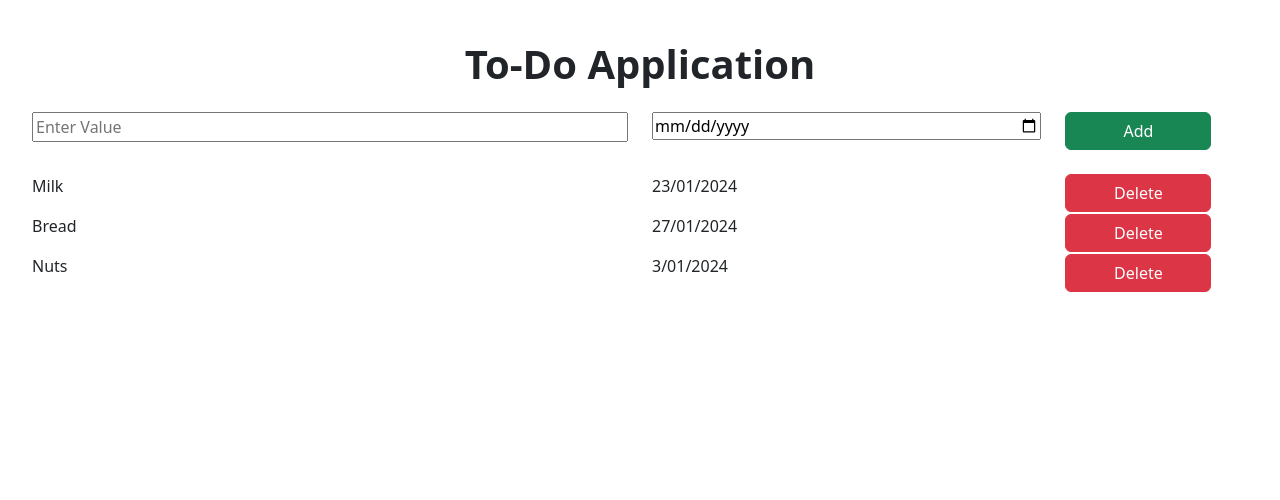
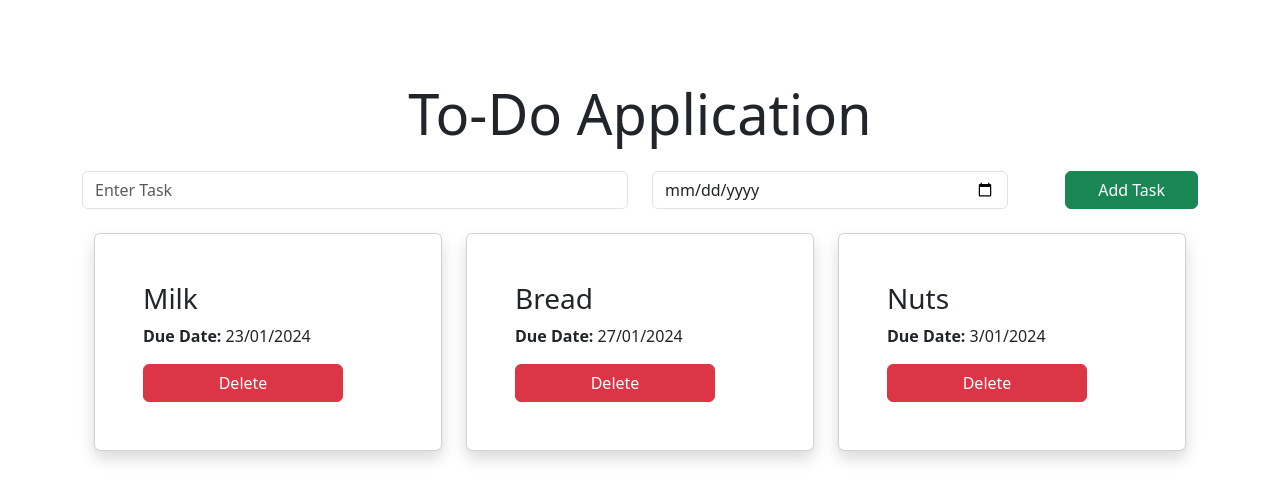
Before and after one commit to SagarSeladiya/Todo_App_React, a React (Vite) app: page / in a window 1280 px wide. Shown: the top 500 px of the page. Built offline with nearby package versions, Linux system fonts and the light colour scheme.

Commit message:
Add functionality and Delete Fucntionality DOne

```diff
--- a/src/App.jsx
+++ b/src/App.jsx
@@ -1,36 +1,45 @@
 import { useState } from "react";
-import reactLogo from "./assets/react.svg";
-import viteLogo from "/vite.svg";
 import "./App.css";
 import AppTitle from "./components/AppTitle";
 import AppInput from "./components/AppInput";
 import AppItems from "./components/AppItems";
+import WelcomeMessage from "./components/WelcomeMessage";
 
 function App() {
-  const [count, setCount] = useState(0);
-
-  let AllItems = [
+  const initialItems = [
     {
       name: "Milk",
       date: "23/01/2024",
     },
-
     {
       name: "Bread",
       date: "27/01/2024",
     },
-
     {
       name: "Nuts",
       date: "3/01/2024",
     },
   ];
+
+  const [allItems, setAllItems] = useState(initialItems);
+
+  const onHandAdd = (itemName, dueDate) => {
+    const newItems = [...allItems, { name: itemName, date: dueDate }];
+    setAllItems(newItems);
+  };
+
+  const onHandDelete = (itemName) => {
+    const updatedItems = allItems.filter((item) => item.name !== itemName);
+    setAllItems(updatedItems);
+  };
+
   return (
-    <>
+    <div className="container mt-5">
       <AppTitle />
-      <AppInput />
-      <AppItems AllItems={AllItems} />
-    </>
+      <AppInput onHandAdd={onHandAdd} />
+      {allItems.length === 0 && <WelcomeMessage />}
+      <AppItems AllItems={allItems} onHandDelete={onHandDelete} />
+    </div>
   );
 }
 
--- a/src/components/AppInput.jsx
+++ b/src/components/AppInput.jsx
@@ -1,20 +1,50 @@
-function AppInput() {
+import { useState } from "react";
 
+function AppInput({ onHandAdd }) {
+  const [itemName, setItemName] = useState("");
+  const [dueDate, setDueDate] = useState("");
+
+  const inputName = (event) => {
+    setItemName(event.target.value);
+  };
+
+  const inputDate = (event) => {
+    setDueDate(event.target.value);
+  };
+
+  const handelSubmit = () => {
+    onHandAdd(itemName, dueDate);
+    setItemName("");
+    setDueDate("");
+  };
 
   return (
-    <div className="pb-4">
-      <div className="row">
-        <div className="col-sm-6">
-          <input placeholder="Enter Value" type="text"></input>
-        </div>
-        <div className="col-sm-4">
-          <input placeholder="Enter Date" type="date"></input>
-        </div>
-        <div className="col-sm-2">
-          <button className="btn btn-success text-left">Add</button>
-        </div>
+    <div className="row mb-3">
+      <div className="col-md-6">
+        <input
+          placeholder="Enter Task"
+          type="text"
+          className="form-control"
+          value={itemName}
+          onChange={inputName}
+        />
+      </div>
+      <div className="col-md-4">
+        <input
+          placeholder="Due Date"
+          type="date"
+          className="form-control"
+          value={dueDate}
+          onChange={inputDate}
+        />
+      </div>
+      <div className="col-md-2 " style={{ textAlign: "right" }}>
+        <button className="btn btn-success text-right" onClick={handelSubmit}>
+          Add Task
+        </button>
       </div>
     </div>
   );
 }
+
 export default AppInput;
--- a/src/components/AppItems.jsx
+++ b/src/components/AppItems.jsx
@@ -1,19 +1,32 @@
-function AppItems({ AllItems }) {
+import React from "react";
+
+function AppItems({ AllItems, onHandDelete }) {
+  const handelDelete = (item) => {
+    onHandDelete(item);
+  };
+
   return (
-    <div className="text-left pb-4">
-      {AllItems.map((items) => (
-        <div className="row" key={items.name}>
-          <div className="col-sm-6 ">
-            <p className="text-left">{items.name}</p>
+    <div className="container mt-4">
+      <div className="row">
+        {AllItems.map((items, index) => (
+          <div className="col-md-4 mb-4" key={index}>
+            <div className="card shadow">
+              <div className="card-body">
+                <h3 className="card-title">{items.name}</h3>
+                <p className="card-text font-weight-bold">
+                  <b>Due Date:</b> {items.date}
+                </p>
+                <button
+                  className="btn btn-danger"
+                  onClick={() => handelDelete(items.name)}
+                >
+                  Delete
+                </button>
+              </div>
+            </div>
           </div>
-          <div className="col-sm-4">
-            <p>{items.date}</p>
-          </div>
-          <div className="col-sm-2">
-            <button className="btn btn-danger ">Delete</button>
-          </div>
-        </div>
-      ))}
+        ))}
+      </div>
     </div>
   );
 }
--- a/src/components/AppTitle.jsx
+++ b/src/components/AppTitle.jsx
@@ -1,9 +1,9 @@
+import React from "react";
+
 function AppTitle() {
   return (
-    <div className="m-2 mb-4 text-center">
-      <h1 className="font-weight-bold" style={{ fontWeight: "bold" }}>
-        To-Do Application
-      </h1>
+    <div className="text-center mb-4">
+      <h1 className="display-4">To-Do Application</h1>
     </div>
   );
 }
--- /dev/null
+++ b/src/components/WelcomeMessage.jsx
@@ -0,0 +1,11 @@
+import React from "react";
+
+function WelcomeMessage() {
+  return (
+    <div className="alert alert-info" role="alert">
+      Welcome to the To-Do Application!
+    </div>
+  );
+}
+
+export default WelcomeMessage;
--- /dev/null
+++ b/src/components/WelcomeMessage.module.css
@@ -0,0 +1,6 @@
+.titleText {
+    font-weight: 600;
+    text-align: center;
+    font-size: 28px;
+    margin: 100px 0 0 0;
+}
```
